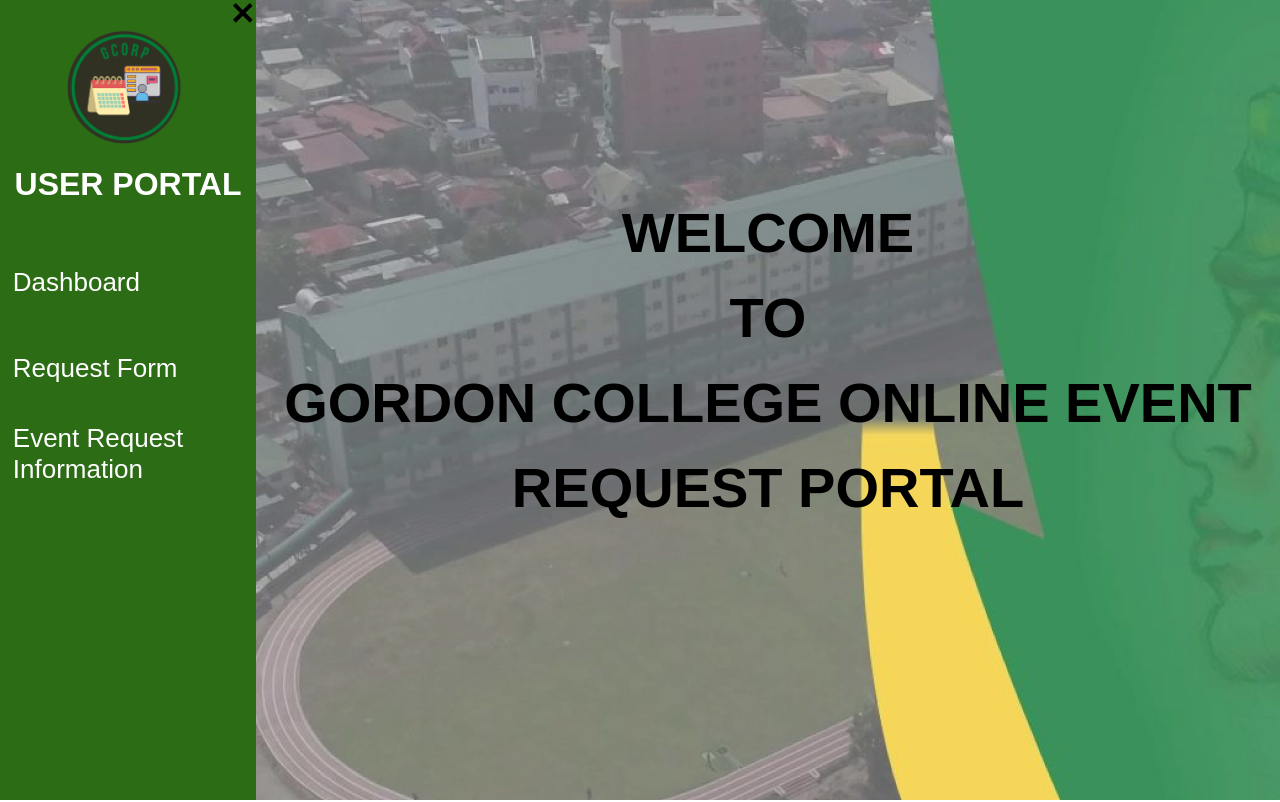
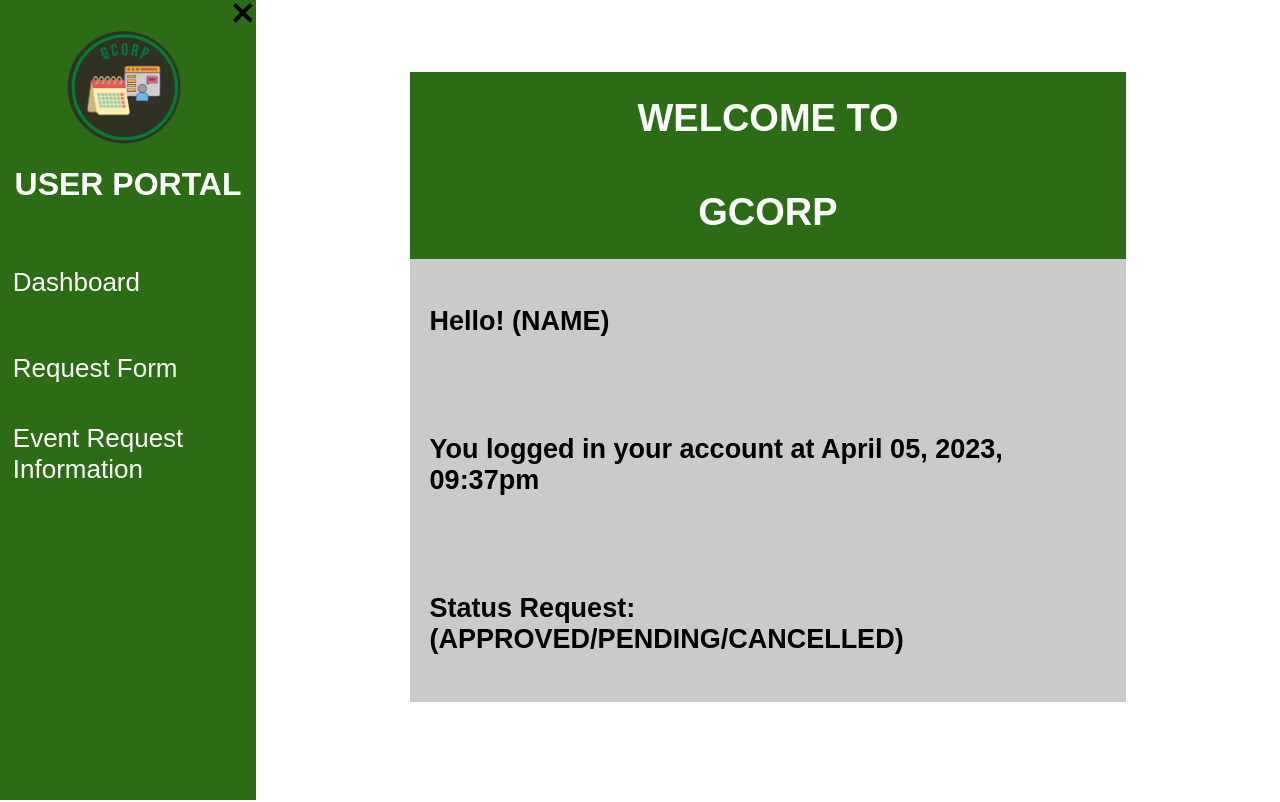
Before and after one commit to jaycel19/gcorp-online-event-request-portal, a React (Create React App) app: page / in a window 1280 px wide. Shown: the top 802 px of the page. Built offline with nearby package versions, Linux system fonts and the light colour scheme.

Commit message:
Change Home page with DashBoard page

```diff
--- a/src/App.js
+++ b/src/App.js
@@ -1,5 +1,5 @@
 import Login from "./pages/user/Login";
-import Home from "./pages/user/Home";
+import DashBoard from "./pages/user/DashBoard";
 import RequestForm from "./pages/user/RequestForm";
 import Header from "./components/Header";
 
@@ -14,11 +14,15 @@
 function App() {
   return (
     <div className="App">
-      <SideNav />
+      <SideNav
+        navList={[
+          'Dashboard',
+          'Request Form',
+          'Event Request Information'
+        ]}
+      />
       <div className="main-con">
-        <Home />
-        <RequestForm />
-        <Login />
+        <DashBoard />
       </div>
     </div>
   );
--- a/src/components/SideNav.js
+++ b/src/components/SideNav.js
@@ -2,7 +2,7 @@
 import gcorpLogo from '../images/gcorp.png';
 import '../css/SideNav.css';
 
-const SideNav = () => {
+const SideNav = ({navList}) => {
   return (
     <div className="SideNav">
       <div className="close-side">
@@ -13,9 +13,9 @@
         <h1>USER PORTAL</h1>
       </div>
       <div className="nav">
-        <a>Dashboard</a>
-        <a>Request Form</a>
-        <a>Event Request Information</a>
+        {navList.map((item)=> (
+          <a>{ item }</a>
+        ))}
       </div>
     </div>
   )
--- /dev/null
+++ b/src/css/DashBoard.css
@@ -0,0 +1,44 @@
+.DashBoard {
+    display: flex;
+    flex-direction: column;
+    width: 70%;
+    margin-top: 7%;
+}
+
+.DashBoard > .header {
+    display: flex;
+    flex-direction: column;
+    align-items: center;
+    justify-content: center;
+    background-color: rgba(26, 96, 2, 0.92);
+}
+
+.DashBoard > .header > h1 {
+    color: #fff;
+    font-size: 38px;
+}
+
+
+.DashBoard > .content {
+    display: flex;
+    flex-direction: column;
+    justify-content: center;
+    align-items: flex-start;
+    padding: 20px;
+    background-color: rgb(202, 202, 202);
+}
+
+.DashBoard > .content > p, .DashBoard > .content > .time > p {
+    font-weight: bold;
+    font-size: 27px;
+}
+
+.DashBoard > .content > .time > p {
+    margin: 0px;
+}
+
+.DashBoard > .content > .time {
+    display: flex;
+    flex-direction: column;
+    margin: 70px 0px;
+}
--- /dev/null
+++ b/src/pages/user/DashBoard.js
@@ -0,0 +1,23 @@
+import React from 'react';
+import '../../css/DashBoard.css';
+
+const DashBoard = () => {
+  return (
+    <div className="DashBoard">
+        <div className="header">
+            <h1>WELCOME TO</h1>
+            <h1>GCORP</h1>
+        </div>
+        <div className="content">
+            <p>Hello! {"(NAME)"}</p>
+            <div className="time">
+                <p>You logged in your account at April 05, 2023,</p>
+                <p>09:37pm</p>
+            </div>
+            <p>Status Request: {"(APPROVED/PENDING/CANCELLED)"}</p>
+        </div>
+    </div>
+  )
+}
+
+export default DashBoard
```
